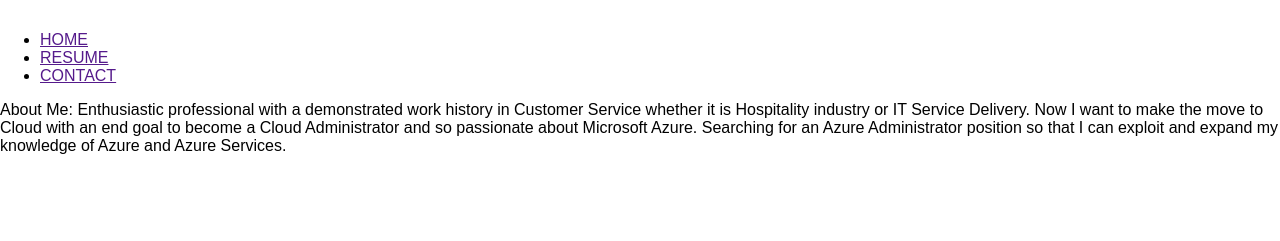
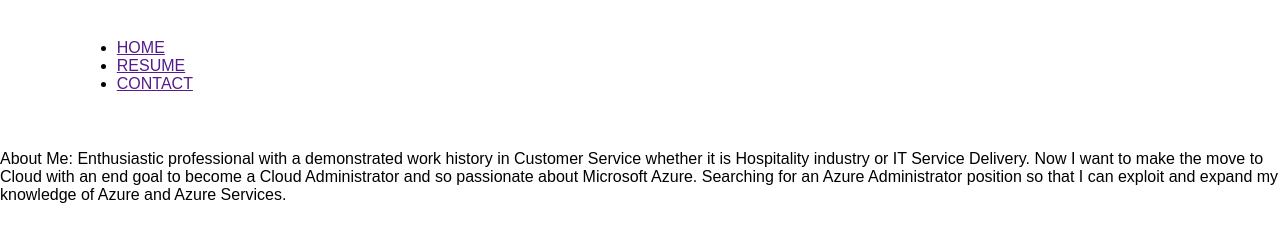
Before and after one commit to gvijaysoni/Resumewebsite, a plain HTML site: page index.html in a window 1280 px wide. Shown: the part 183-424 px from the top of the page. Drawn offline with Linux system fonts and the light colour scheme.

Commit message:
Update styles.css

```diff
--- a/styles.css
+++ b/styles.css
@@ -1,6 +1,14 @@
 * {
   font-family: Arial, Helvetica, sans-serif;
 }
+ nav{
+   display: flex;
+   padding: 2% 6%;
+   justify-contnet: space-between;
+   align-items: center;
+
+}
+
 
 html, body {
   margin: 0;
```
